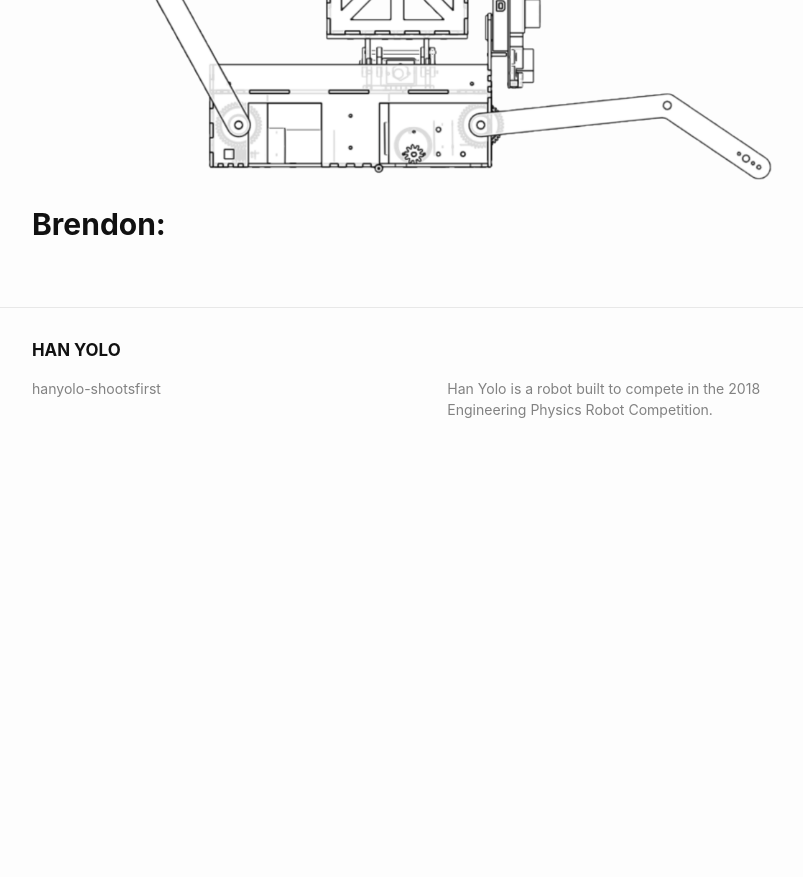
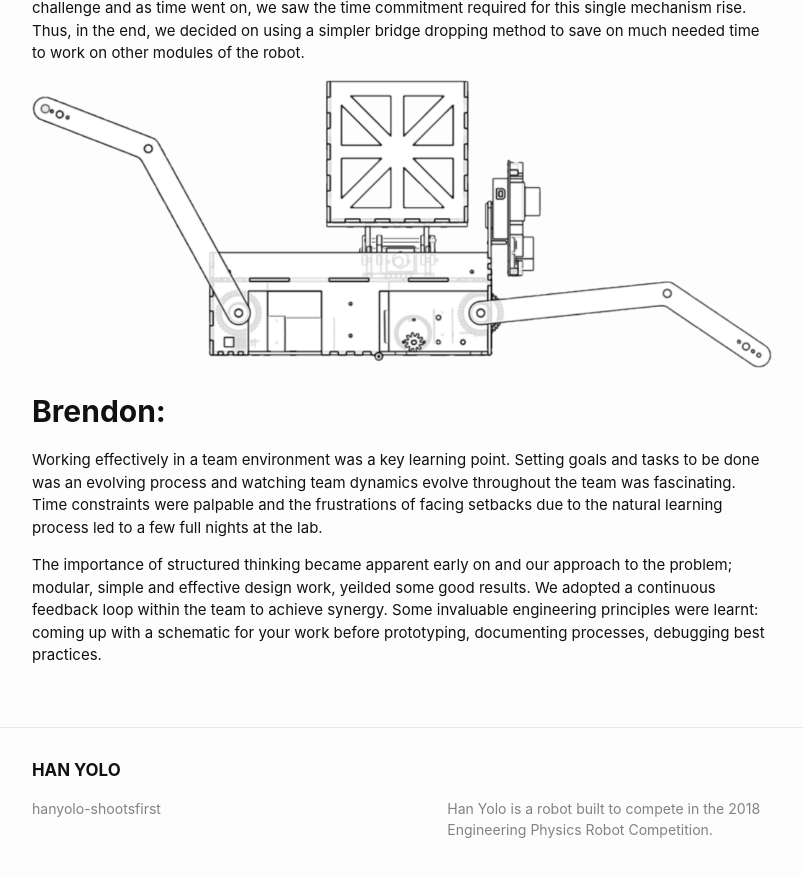
Before and after one commit to hanyolo-shootsfirst/hanyolo-shootsfirst.github.io, a Jekyll site: the page built from Reflections.md, in a window 1280 px wide and 900 px high, scrolled down 959 px. Shown: the top 877 px of the window, without its empty margins (238-1041 px from the left). Built offline with Jekyll 4.4.1, drawn with Linux system fonts in a browser that asks for light colours; before the commit the page ends 1439 px from its top, so only the background shows below that; some of the changed text lies outside the part shown.

Commit message:
Update Reflections.md

```diff
--- a/Reflections.md
+++ b/Reflections.md
@@ -6,6 +6,14 @@ permalink: /reflections/
 
 One thing we can certainly agree on is that this summer has been one of the most enriching, exciting, and efficient ways to learn engineering. It's difficult to try to summarize everything we've learned, but we all came out with reflections blah blah I hate this sentence. I haven't written anything in years lord help me (someone fix this or delete it)
 
+Overall lessons learned and skills developed as a Team: 0. Working independently and contributing to a team effort.
+
+1) Project management - setting goals, timelines and trying to stick with to them while being flexible to adapt to new information.
+2) Attention to detail so as to minimize error in order to work within the time constraints.
+3) Design and prototyping.
+4) Debugging and finding the root cause of a problem.
+5) Approaching problems from a 1st principles view point to avoid technical debt later on.
+6) Grit in figuring things out after multiple attempts.
 
 ## Maria:
 
@@ -22,3 +30,7 @@ This experience has taught me the lesson that a simple and robust design is most
 ![shoelaces](/assets/legs.PNG)
 
 ## Brendon:
+
+Working effectively in a team environment was a key learning point. Setting goals and tasks to be done was an evolving process and watching team dynamics evolve throughout the team was fascinating. Time constraints were palpable and the frustrations of facing setbacks due to the natural learning process led to a few full nights at the lab.
+
+The importance of structured thinking became apparent early on and our approach to the problem; modular, simple and effective design work, yeilded some good results. We adopted a continuous feedback loop within the team to achieve synergy. Some invaluable engineering principles were learnt: coming up with a schematic for your work before prototyping, documenting processes, debugging best practices.
```
